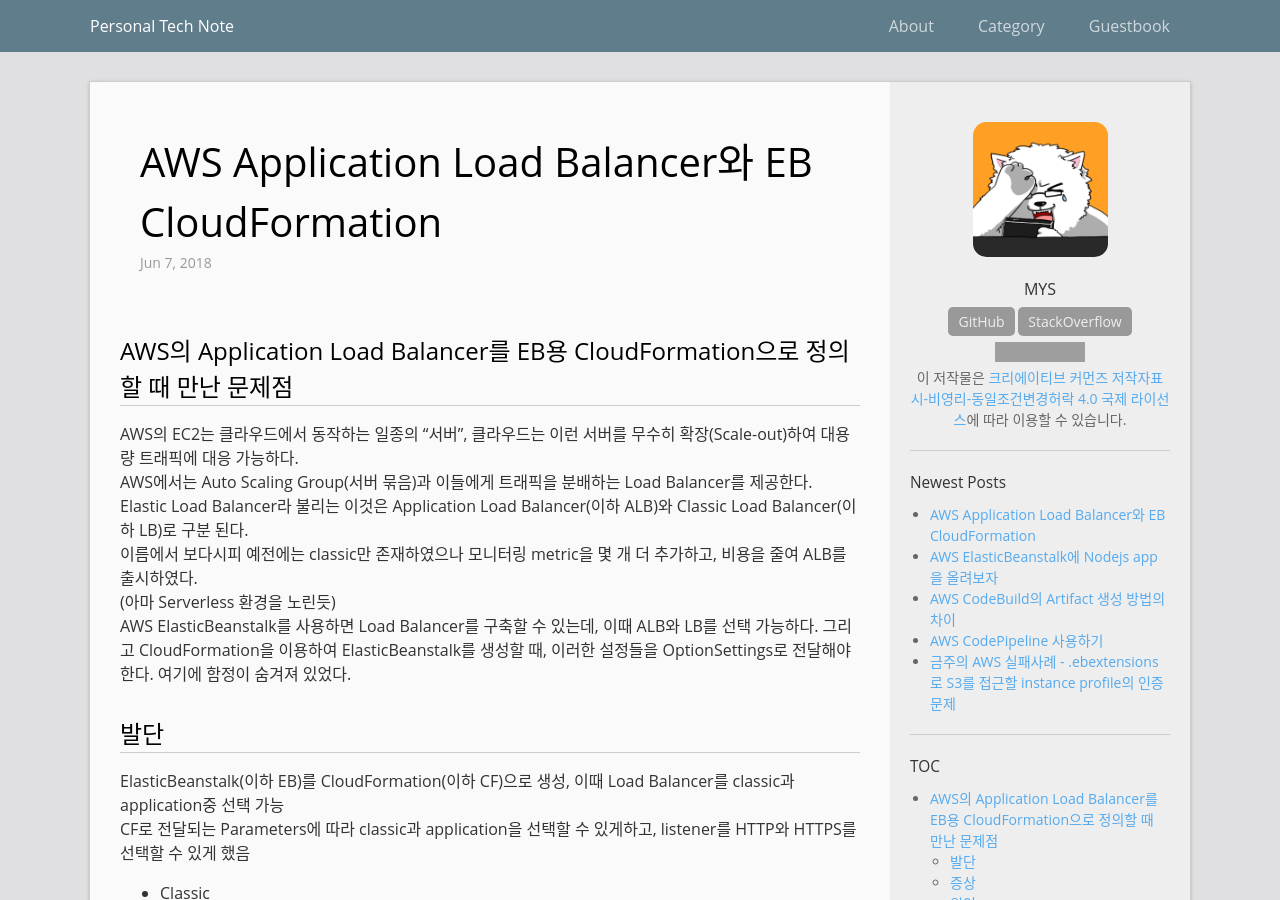
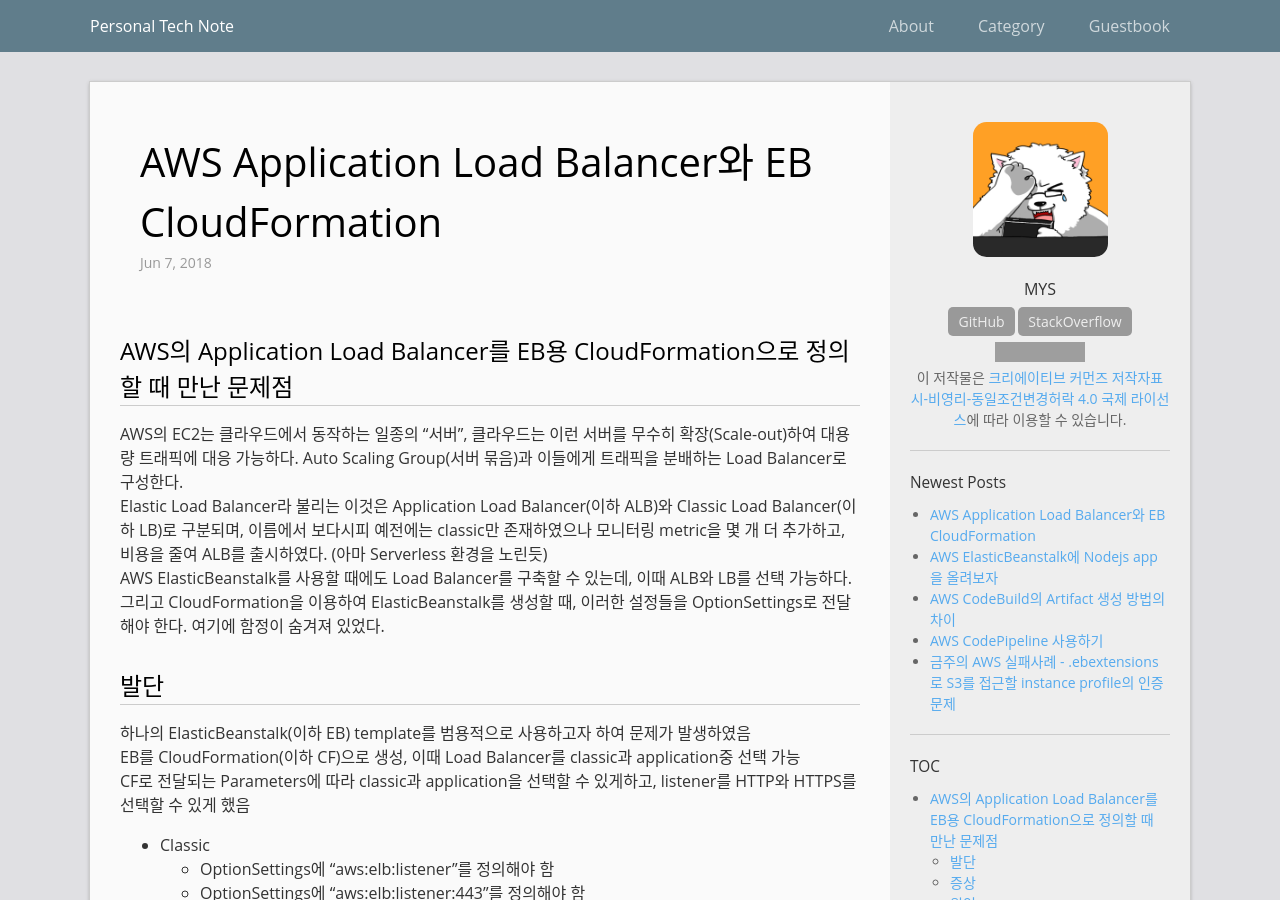
Before and after one commit to mystria/mystria.github.io, a Jekyll site: the page built from _posts/2018-06-07-fail-case-lb2-in-cloudformation.md, in a window 1280 px wide and 900 px high. Built offline with Jekyll 4.4.1, drawn with Linux system fonts in a browser that asks for light colours; comment, search, counter and statistics services are not loaded; some of the changed text lies outside the part shown; grey boxes are pictures that could not be loaded.

Commit message:
Update post

```diff
--- a/_posts/2018-06-07-fail-case-lb2-in-cloudformation.md
+++ b/_posts/2018-06-07-fail-case-lb2-in-cloudformation.md
@@ -6,22 +6,20 @@
 comments: true
 ---
 # AWS의 Application Load Balancer를 EB용 CloudFormation으로 정의할 때 만난 문제점
-AWS의 EC2는 클라우드에서 동작하는 일종의 "서버", 클라우드는 이런 서버를 무수히 확장(Scale-out)하여 대용량 트래픽에 대응 가능하다.
-AWS에서는 Auto Scaling Group(서버 묶음)과 이들에게 트래픽을 분배하는 Load Balancer를 제공한다.
-Elastic Load Balancer라 불리는 이것은 Application Load Balancer(이하 ALB)와 Classic Load Balancer(이하 LB)로 구분 된다.
-이름에서 보다시피 예전에는 classic만 존재하였으나 모니터링 metric을 몇 개 더 추가하고, 비용을 줄여 ALB를 출시하였다.
-(아마 Serverless 환경을 노린듯)
-AWS ElasticBeanstalk를 사용하면 Load Balancer를 구축할 수 있는데, 이때 ALB와 LB를 선택 가능하다.
+AWS의 EC2는 클라우드에서 동작하는 일종의 "서버", 클라우드는 이런 서버를 무수히 확장(Scale-out)하여 대용량 트래픽에 대응 가능하다. Auto Scaling Group(서버 묶음)과 이들에게 트래픽을 분배하는 Load Balancer로 구성한다.
+Elastic Load Balancer라 불리는 이것은 Application Load Balancer(이하 ALB)와 Classic Load Balancer(이하 LB)로 구분되며, 이름에서 보다시피 예전에는 classic만 존재하였으나 모니터링 metric을 몇 개 더 추가하고, 비용을 줄여 ALB를 출시하였다. (아마 Serverless 환경을 노린듯)
+AWS ElasticBeanstalk를 사용할 때에도 Load Balancer를 구축할 수 있는데, 이때 ALB와 LB를 선택 가능하다.
 그리고 CloudFormation을 이용하여 ElasticBeanstalk를 생성할 때, 이러한 설정들을 OptionSettings로 전달해야 한다.
 여기에 함정이 숨겨져 있었다.
 
 ## 발단
-ElasticBeanstalk(이하 EB)를 CloudFormation(이하 CF)으로 생성, 이때 Load Balancer를 classic과 application중 선택 가능
+하나의 ElasticBeanstalk(이하 EB) template를 범용적으로 사용하고자 하여 문제가 발생하였음
+EB를 CloudFormation(이하 CF)으로 생성, 이때 Load Balancer를 classic과 application중 선택 가능
 CF로 전달되는 Parameters에 따라 classic과 application을 선택할 수 있게하고, listener를 HTTP와 HTTPS를 선택할 수 있게 했음
   * Classic
     + OptionSettings에 "aws:elb:listener"를 정의해야 함
     + OptionSettings에 "aws:elb:listener:443"를 정의해야 함
-  * Application
+  * Application(v2)
     + OptionSettings에 "aws:elbv2:listener"를 정의해야 함
     + OptionSettings에 "aws:elbv2:listener:443"를 정의해야 함
 
@@ -29,9 +27,9 @@
 
 ## 증상
 완성된 CF template를 실행시키면 아래와 같은 메시지
-~~~
-  Configuration validation exception: You must specify an SSL certificate to configure a listener to use HTTPS. (Service: AWSElasticBeanstalk; Status Code: 400; Error Code: ConfigurationValidationException; Request ID: b8xxxxx3-d5b8-48b2-8087-7xxxxxxxxxx3)
-~~~
+  ~~~
+    Configuration validation exception: You must specify an SSL certificate to configure a listener to use HTTPS. (Service: AWSElasticBeanstalk; Status Code: 400; Error Code: ConfigurationValidationException; Request ID: b8xxxxx3-d5b8-48b2-8087-7xxxxxxxxxx3)
+  ~~~
 HTTPS listener를 쓰기 위해선 SSL인증서를 설정해야 한다는 뜻
 
 ## 원인
@@ -66,6 +64,7 @@
   CF의 조건문(Conditions)는 그다지 강력하지 않기 때문에 특정 조건에서만 Option값을 넣거나 뺄 수 없음
   그래서 일단 필요한 값을 다 넣은다음 OptionName이나 Value를 조절해야 함
   이 과정에서 아래와 같은 값도 미리 넣어놔야 함, 왜냐하면 위의 ListenerEnabled가 들어가 있는 이상 "없음" 상태가 아니라 존재하지만 "비활성화" 된 것이기 때문
+  나중에 HTTPS(443) Listener을 활성화할 때 필요한 것
   * HTTP/HTTPS의 protocol 설정
     ~~~ json
       {
@@ -81,7 +80,7 @@
     ~~~
 
     여기서 문제가 생김, 443포트에 대한 protocol을 HTTPS로 했기 때문에 SSL Certificate가 필요하단 것
-    443포트이지만 HTTP로 지정해야 함
+    ListenerEnabled가 false라도 위 protocol이 존재하므로 Certificate도 정의 되어야 함
 
 ## 해결책
   * AWS::NoValue
@@ -112,6 +111,7 @@
             "Value": { "Fn::If": [ "UseHttps", "HTTPS", "HTTP" ] }
           },
         ~~~
+  * 위 예제 처럼 443포트이지만 HTTP로 지정해야 함
   * Certificate의 경우
     + 마찬가지로 AWS::NoValue가 적용되지 않음
     + 아래처럼 SSLCertificateId / SSLCertificateArns 와 같은 OptionName이 처음부터 없던것 처럼 만들어야 함
```
